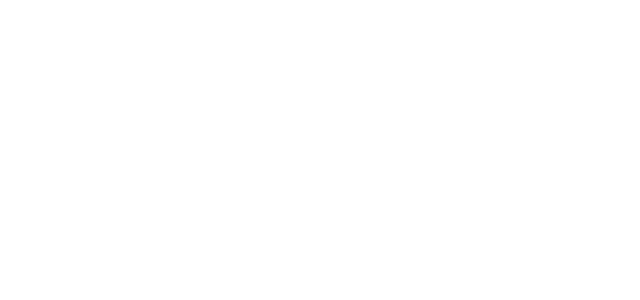
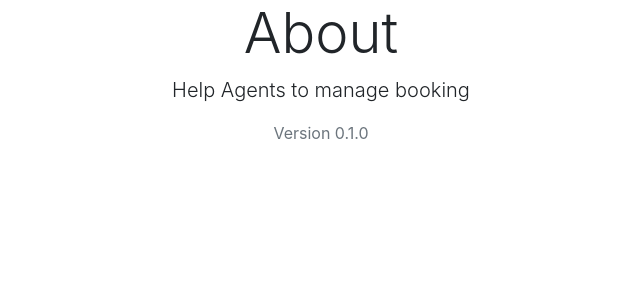
Before and after one commit to bob-smith-compass/react-learning, a React (Create React App) app: page /about in a window 1280 px wide. Shown: the top 300 px of the page, without its empty margins (319-959 px from the left). Built offline with nearby package versions, Linux system fonts and the light colour scheme.

Commit message:
Rout fixed "/about" not "about"

```diff
--- a/src/App.js
+++ b/src/App.js
@@ -26,7 +26,7 @@ class App extends Component {
               exact path="/" component={Home}>
             </Route>
             <Route
-              exact path="about" component={About}>
+              exact path="/about" component={About}>
             </Route>
           </Switch>
            </Router>
```
